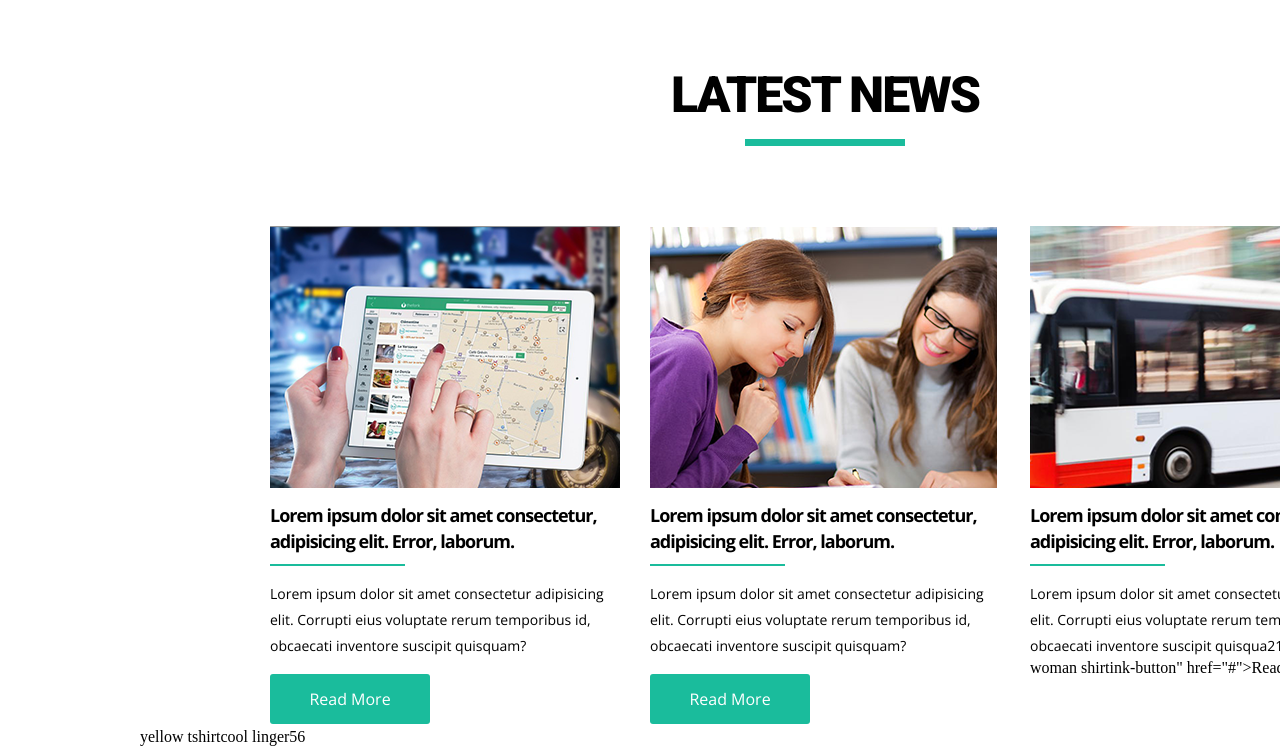
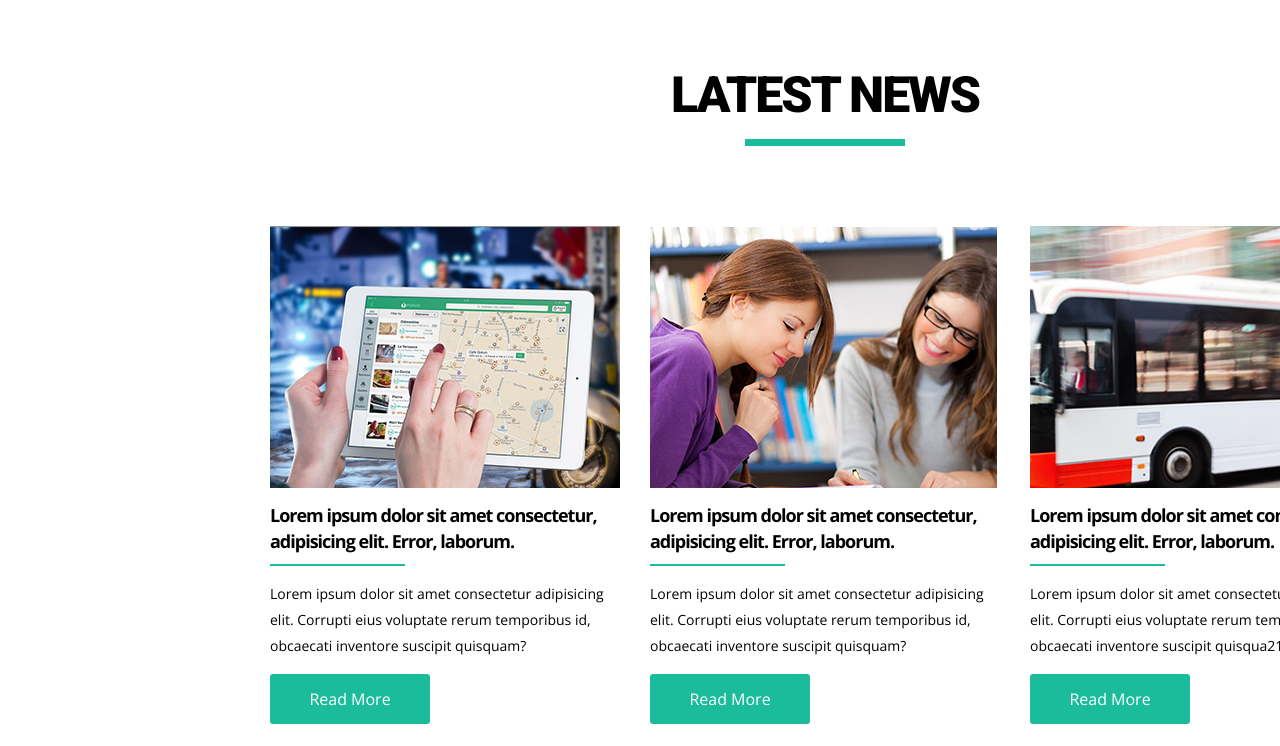
Before and after one commit to kokoiev/module-04, a plain HTML site: page index.html in a window 1280 px wide. Shown: the part 1345-2091 px from the top of the page. Drawn offline with nearby package versions, Linux system fonts and the light colour scheme.

Commit message:
bags deleted, images way aded

```diff
--- a/index.html
+++ b/index.html
@@ -38,7 +38,7 @@
         <ul class="list-items-products clearfix">
           <li class="item-product">
             <a href="#" class="link-item-product"
-              ><img src="/image/prd01.png" alt="blue tshrit"
+              ><img src="./image/prd01.png" alt="blue tshrit"
             /></a>
             <div class="name-price-info">
               <a class="product-tittle" href="#">blue tshirt</a
@@ -47,7 +47,7 @@
           </li>
           <li class="item-product">
             <a href="#" class="link-item-product clearfix"
-              ><img src="/image/prod02.png" alt="woman shirt"
+              ><img src="./image/prod02.png" alt="woman shirt"
             /></a>
             <div class="name-price-info">
               <a class="product-tittle" href="#">woman shirt</a
@@ -56,7 +56,7 @@
           </li>
           <li class="item-product">
             <a href="#" class="link-item-product"
-              ><img src="/image/prod03.png" alt="yellow tshirt"
+              ><img src="./image/prod03.png" alt="yellow tshirt"
             /></a>
             <div class="name-price-info">
               <a class="product-tittle" href="#">yellow tshirt</a
@@ -64,8 +64,9 @@
             </div>
           </li>
           <li class="item-product">
+            .
             <a href="#" class="link-item-product"
-              ><img src="/image/prod04.png" alt="cool lingerie"
+              ><img src="./image/prod04.png" alt="cool lingerie"
             /></a>
             <div class="name-price-info">
               <a class="product-tittle" href="#">cool lingerie</a
@@ -74,7 +75,7 @@
           </li>
           <li class="item-product">
             <a href="#" class="link-item-product"
-              ><img class="fon" src="/image/prod05.png" alt="blue tshirt"
+              ><img class="fon" src="./image/prod05.png" alt="blue tshirt"
             /></a>
             <div class="name-price-info">
               <a class="product-tittle" href="#">blue tshirt</a
@@ -83,7 +84,7 @@
           </li>
           <li class="item-product">
             <a href="#" class="link-item-product"
-              ><img src="/image/prod06.png" alt="woman shirt"
+              ><img src="./image/prod06.png" alt="woman shirt"
             /></a>
             <div class="name-price-info">
               <a class="product-tittle" href="#">woman shirt</a
@@ -92,7 +93,7 @@
           </li>
           <li class="item-product">
             <a href="#" class="link-item-product"
-              ><img src="/image/prod07.png" alt="woman shirt"
+              ><img src="./image/prod07.png" alt="woman shirt"
             /></a>
             <div class="name-price-info">
               <a class="product-tittle" href="#">yellow tshirt</a
@@ -101,7 +102,7 @@
           </li>
           <li class="item-product">
             <a href="#" class="link-item-product">
-              <img class="fon" src="/image/prod08.png" alt="woman shirt"
+              <img class="fon" src="./image/prod08.png" alt="woman shirt"
             /></a>
             <div class="name-price-info">
               <a class="product-tittle" href="#">cool lingerie</a
@@ -164,11 +165,10 @@
               eius voluptate rerum temporibus id, obcaecati inventore suscipit
               quisqua21
             </p>
-            woman shirtink-button" href="#">Read More</a>
-     31   </li>
+            <a class="link-button" href="#">Read More</a>
+          </li>
         </ul>
       </div>
     </main>
   </body>
 </html>
-yellow tshirtcool linger56
```
